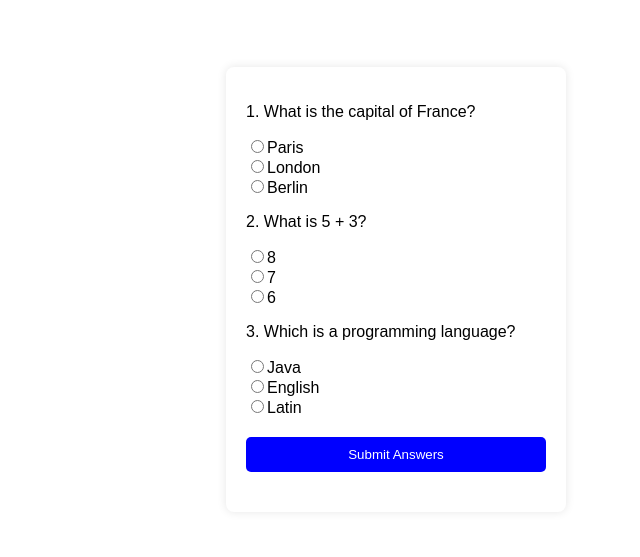
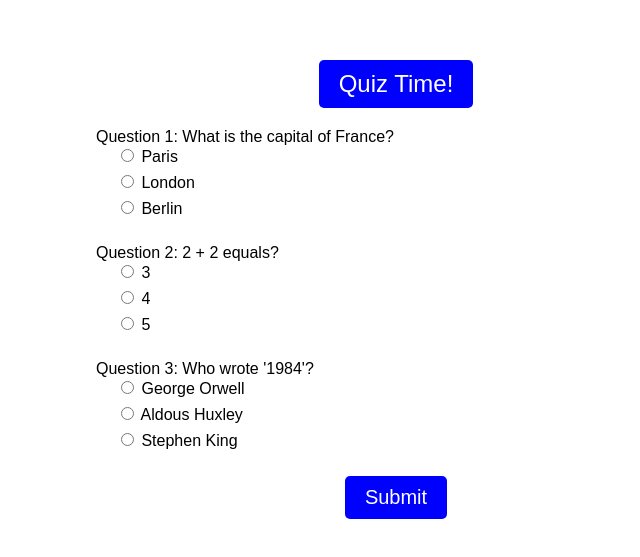
Before and after one commit to 21f1003153/21f1003153-tds-project1, a plain HTML site: page index.html in a window 1280 px wide. Shown: the part 111-668 px from the top of the page, without its empty margins (244-884 px from the left). Drawn offline with Linux system fonts and the light colour scheme.

Commit message:
Add index.html

```diff
--- a/index.html
+++ b/index.html
@@ -2,87 +2,135 @@
 <html lang="en">
 <head>
 <meta charset="UTF-8">
-<title>Quiz Time!</title>
+<meta name="viewport" content="width=device-width, initial-scale=1.0">
+<title>Quiz App</title>
 <style>
   body {
+    background-color: white;
     font-family: Arial, sans-serif;
-    background-color: white;
+    margin: 0;
+    padding: 0;
     display: flex;
     justify-content: center;
     align-items: center;
     height: 100vh;
-    margin: 0;
   }
-  .quiz-box {
-    background-color: #fff;
-    box-shadow: 0 0 10px rgba(0, 0, 0, 0.1);
-    padding: 20px;
-    border-radius: 8px;
-    width: 300px;
+
+  .container {
+    width: 90%;
+    max-width: 600px;
+    margin: auto;
+    text-align: center;
   }
-  .button {
+
+  .header-button {
+    background-color: blue;
+    color: white;
+    padding: 10px 20px;
+    border: none;
+    border-radius: 5px;
+    font-size: 24px;
+    cursor: pointer;
+  }
+
+  .question {
+    margin: 20px 0;
+    text-align: left;
+  }
+
+  .options {
+    margin-left: 20px;
+  }
+
+  input[type="radio"] {
+    margin-bottom: 10px;
+  }
+
+  .submit-button, .retake-button {
     background-color: blue;
     color: white;
     border: none;
-    padding: 10px 15px;
+    padding: 10px 20px;
+    cursor: pointer;
+    font-size: 20px;
     border-radius: 5px;
-    cursor: pointer;
-    display: block;
-    width: 100%;
-    margin-top: 20px;
   }
+
   .results {
-    text-align: center;
+    font-size: 20px;
     margin-top: 20px;
   }
 </style>
 </head>
 <body>
-<div class="quiz-box">
-  <form id="quizForm">
-    <div>
-      <p>1. What is the capital of France?</p>
-      <input type="radio" id="paris" name="q1" value="Paris"><label for="paris">Paris</label><br>
-      <input type="radio" id="london" name="q1" value="London"><label for="london">London</label><br>
-      <input type="radio" id="berlin" name="q1" value="Berlin"><label for="berlin">Berlin</label><br>
+<div class="container">
+  <button class="header-button" disabled>Quiz Time!</button>
+  <div id="quiz">
+    <form id="quizForm">
+      <div class="question">
+        Question 1: What is the capital of France?
+        <div class="options">
+          <label><input type="radio" name="q1" value="Paris"/> Paris</label><br>
+          <label><input type="radio" name="q1" value="London"/> London</label><br>
+          <label><input type="radio" name="q1" value="Berlin"/> Berlin</label>
+        </div>
+      </div>
+      <div class="question">
+        Question 2: 2 + 2 equals?
+        <div class="options">
+          <label><input type="radio" name="q2" value="3"/> 3</label><br>
+          <label><input type="radio" name="q2" value="4"/> 4</label><br>
+          <label><input type="radio" name="q2" value="5"/> 5</label>
+        </div>
+      </div>
+      <div class="question">
+        Question 3: Who wrote '1984'?
+        <div class="options">
+          <label><input type="radio" name="q3" value="George Orwell"/> George Orwell</label><br>
+          <label><input type="radio" name="q3" value="Aldous Huxley"/> Aldous Huxley</label><br>
+          <label><input type="radio" name="q3" value="Stephen King"/> Stephen King</label>
+        </div>
+      </div>
+      <button type="button" class="submit-button" onclick="submitQuiz()">Submit</button>
+    </form>
+    <div class="results" style="display: none;">
+      <p id="scoreText"></p>
+      <button class="retake-button" onclick="retakeQuiz()">Retake Quiz</button>
     </div>
-    <div>
-      <p>2. What is 5 + 3?</p>
-      <input type="radio" id="eight" name="q2" value="8"><label for="eight">8</label><br>
-      <input type="radio" id="seven" name="q2" value="7"><label for="seven">7</label><br>
-      <input type="radio" id="six" name="q2" value="6"><label for="six">6</label><br>
-    </div>
-    <div>
-      <p>3. Which is a programming language?</p>
-      <input type="radio" id="java" name="q3" value="Java"><label for="java">Java</label><br>
-      <input type="radio" id="english" name="q3" value="English"><label for="english">English</label><br>
-      <input type="radio" id="latin" name="q3" value="Latin"><label for="latin">Latin</label><br>
-    </div>
-    <button type="button" class="button" onclick="submitQuiz()">Submit Answers</button>
-  </form>
-  <div id="result" class="results"></div>
-  <button type="button" class="button" onclick="retakeQuiz()" style="display:none;">Retake Quiz</button>
+  </div>
 </div>
+
 <script>
   function submitQuiz() {
-    var score = 0;
-    if (document.getElementById('paris').checked) score++;
-    if (document.getElementById('eight').checked) score++;
-    if (document.getElementById('java').checked) score++;
+    const answers = {
+      q1: "Paris",
+      q2: "4",
+      q3: "George Orwell"
+    };
 
-    document.getElementById('result').innerHTML = "Your score: " + score + "/3";
+    let score = 0;
+    const totalQuestions = 3;
+
+    Object.keys(answers).forEach((question, index) => {
+      const userAnswer = document.querySelector(`input[name="${question}"]:checked`);
+      if (userAnswer && userAnswer.value === answers[question]) {
+        score++;
+      }
+    });
+
+    document.getElementById('scoreText').innerText = `You scored ${score} out of ${totalQuestions}`;
     document.getElementById('quizForm').style.display = 'none';
-    document.querySelector('.button').style.display = 'none';
-    document.querySelectorAll('.button')[1].style.display = 'block';
+    document.querySelector('.results').style.display = 'block';
   }
 
   function retakeQuiz() {
-    document.getElementById('quizForm').reset();
     document.getElementById('quizForm').style.display = 'block';
-    document.querySelector('.button').style.display = 'block';
-    document.querySelectorAll('.button')[1].style.display = 'none';
-    document.getElementById('result').innerHTML = '';
+    document.querySelector('.results').style.display = 'none';
+    document.querySelectorAll('input[type="radio"]').forEach(input => {
+      input.checked = false;
+    });
   }
 </script>
+
 </body>
 </html>
```
